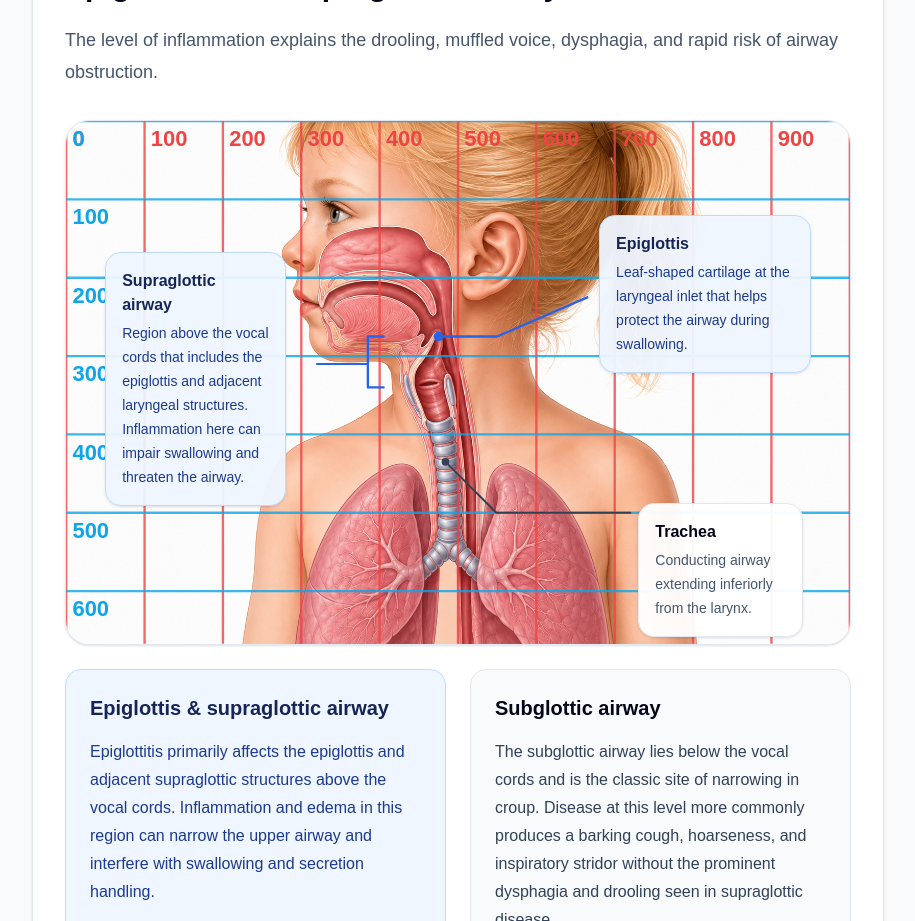
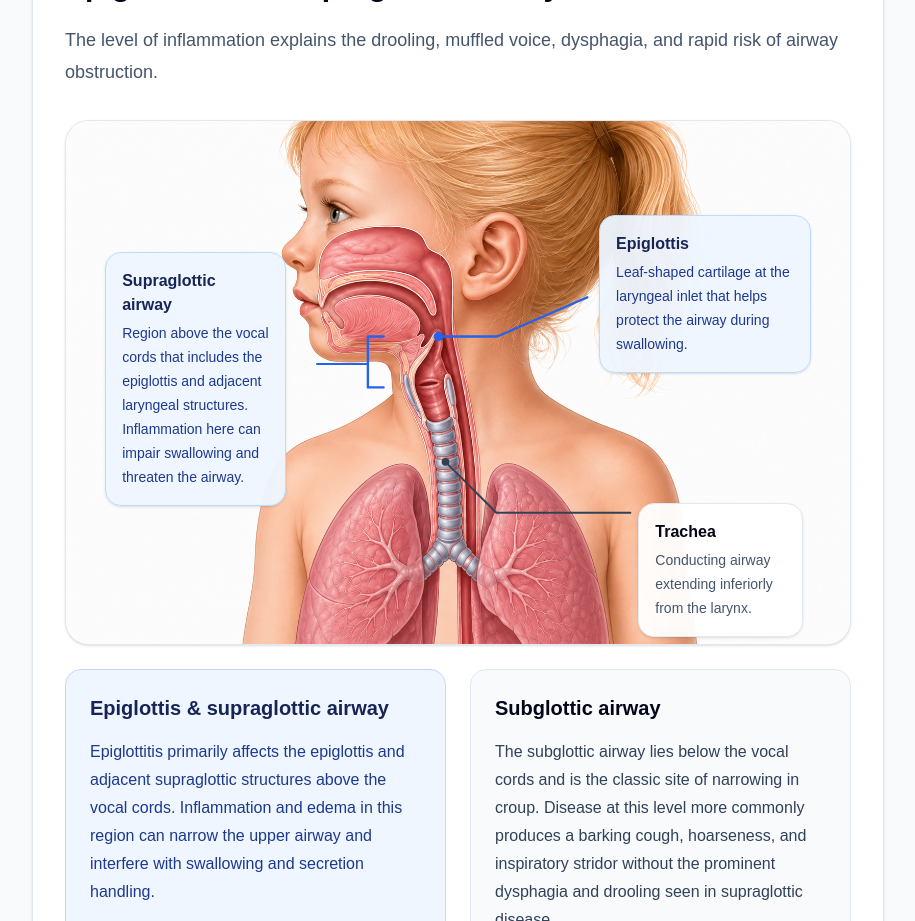
Before and after one commit to ChrisDobbinsMD/Pediatlas, a Next.js app: page /respiratory/upper-airway/epiglottitis in a window 1280 px wide. Shown: the part 1420-2341 px from the top of the page, without its empty margins (308-1223 px from the left). Built offline with nearby package versions, Linux system fonts and the light colour scheme.

Commit message:
Completed Epiglottitis

```diff
--- a/src/components/disease/figures/EpiglottitisAnatomyFigure.tsx
+++ b/src/components/disease/figures/EpiglottitisAnatomyFigure.tsx
@@ -130,64 +130,6 @@ export default function EpiglottitisAnatomyFigure() {
               className="pointer-events-none absolute inset-0 h-full w-full"
               aria-hidden="true"
             >
-              {/* TEMPORARY COORDINATE GRID */}
-
-              {Array.from({ length: 11 }).map((_, i) => {
-                const x = i * 100;
-
-                return (
-                  <g key={`x-${x}`}>
-                    <line
-                      x1={x}
-                      y1="0"
-                      x2={x}
-                      y2="667"
-                      stroke="#ef4444"
-                      strokeWidth="3"
-                      opacity="0.8"
-                    />
-
-                    <text
-                      x={x + 8}
-                      y="32"
-                      fill="#ef4444"
-                      fontSize="28"
-                      fontWeight="900"
-                    >
-                      {x}
-                    </text>
-                  </g>
-                );
-              })}
-
-              {Array.from({ length: 7 }).map((_, i) => {
-                const y = i * 100;
-
-                return (
-                  <g key={`y-${y}`}>
-                    <line
-                      x1="0"
-                      y1={y}
-                      x2="1000"
-                      y2={y}
-                      stroke="#0ea5e9"
-                      strokeWidth="3"
-                      opacity="0.8"
-                    />
-
-                    <text
-                      x="8"
-                      y={y + 32}
-                      fill="#0ea5e9"
-                      fontSize="28"
-                      fontWeight="900"
-                    >
-                      {y}
-                    </text>
-                  </g>
-                );
-              })}
-
               {/* ================= Supraglottis region ================= */}
 
               <path
```
